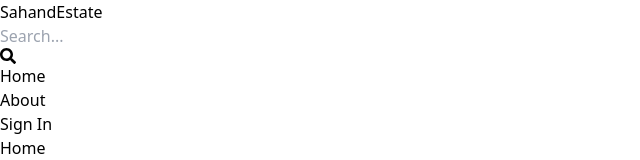
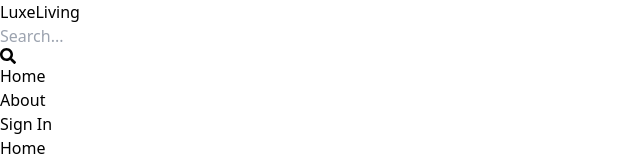
Before and after one commit to HYDRANOID294/mern-estate, a React (Vite) app in the folder Client/: page / in a window 1280 px wide. Shown: the top 160 px of the page, without its empty margins (0-640 px from the left). Built offline with nearby package versions, Linux system fonts and the light colour scheme.

Commit message:
Website name change

```diff
--- a/Client/src/Components/Header.jsx
+++ b/Client/src/Components/Header.jsx
@@ -7,8 +7,8 @@ export default function Header() {
         <div className='flex justify-between items-center max-w-6xl mx-auto p-3'>
             <Link to='/'>
             <h1 className='font-bold text-sm sm:text-xl flex flex-wrap'>
-                <span className='text-slate-500'>Sahand</span>
-                <span className='text-slate-700'>Estate</span>
+                <span className='text-slate-500'>Luxe</span>
+                <span className='text-slate-700'>Living</span>
             </h1>
             </Link>
             <form className='bg-slate-100 p-3 rounded-lg flex items-center'>
```
